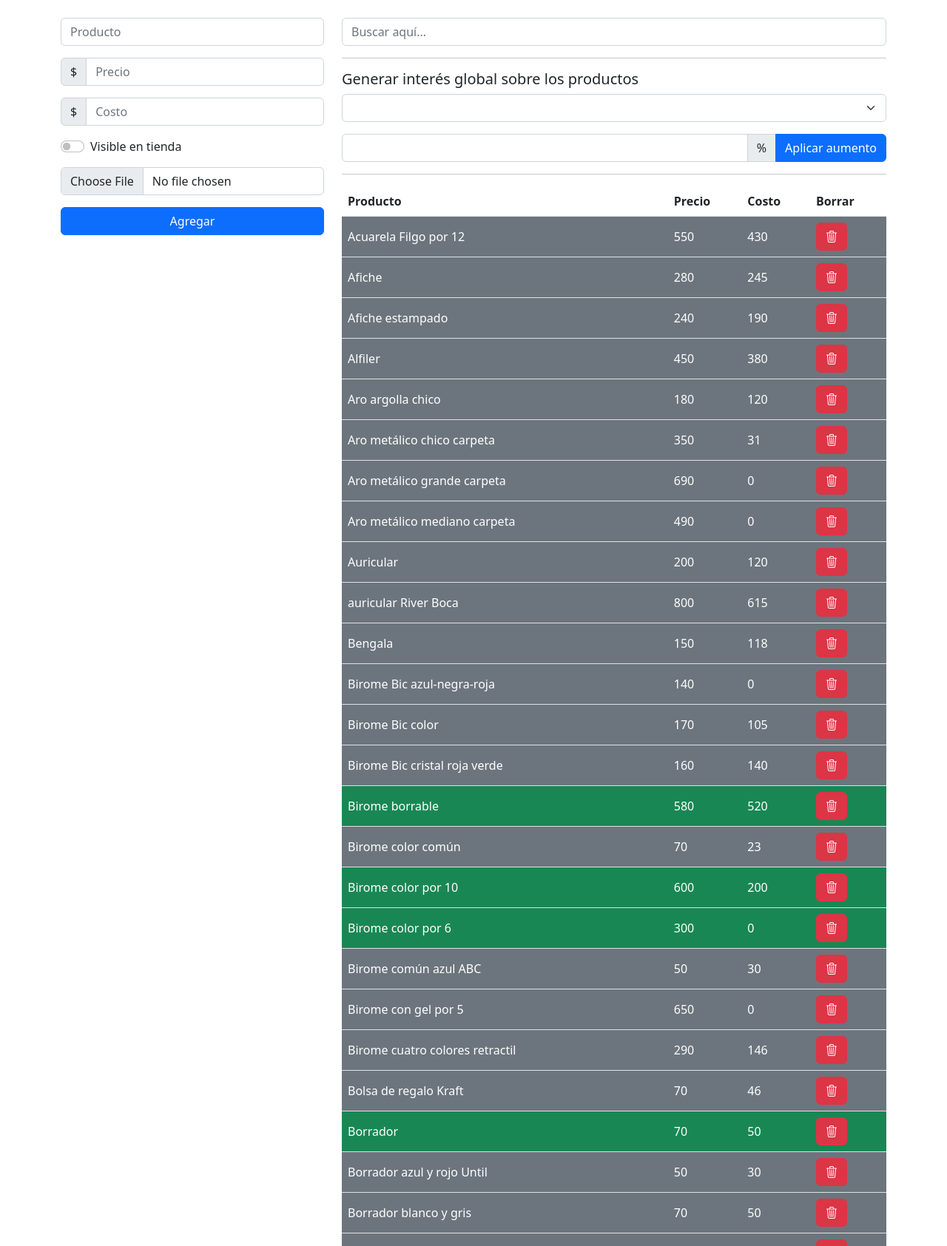
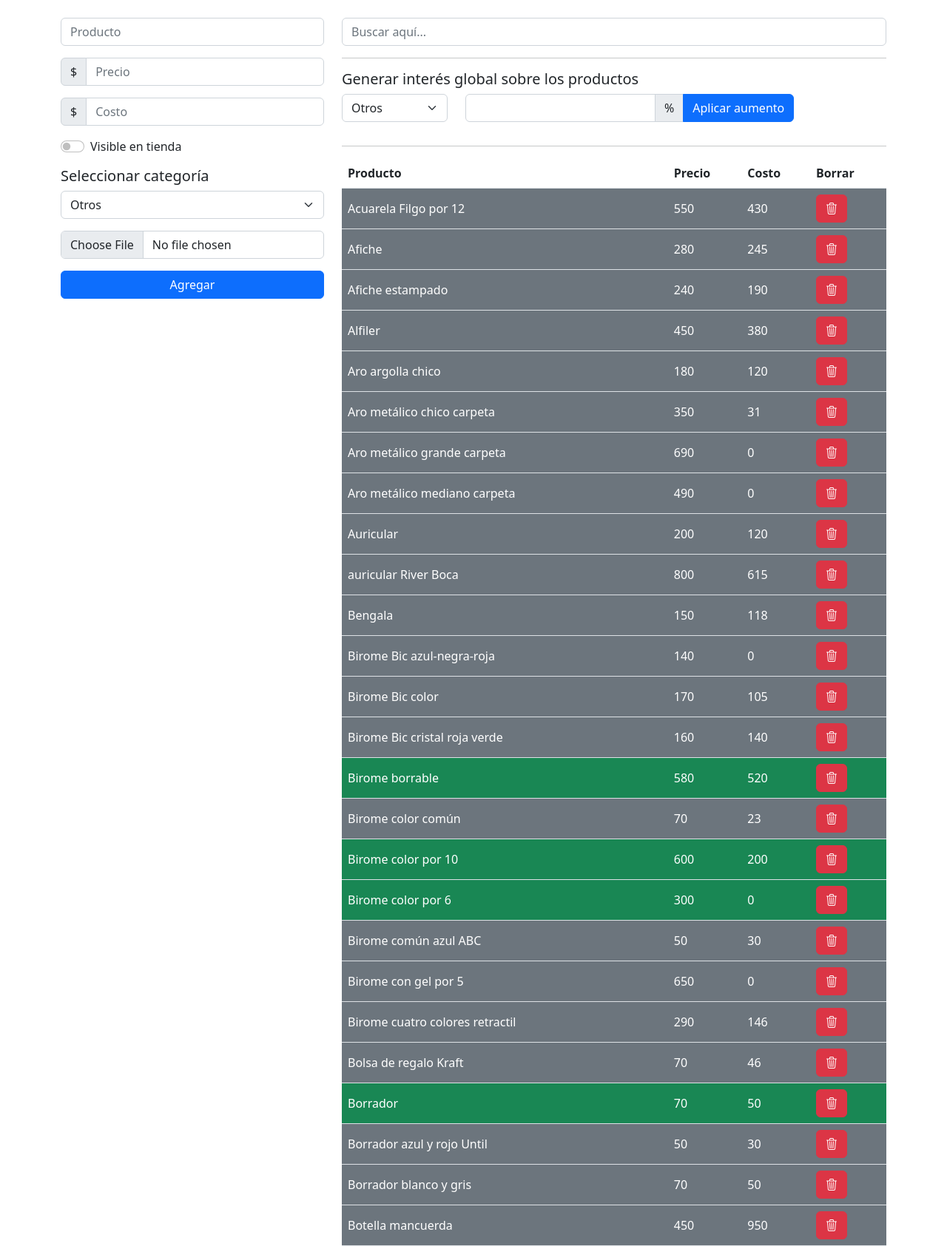
Before and after one commit to juanpabloruiz/frani, a PHP site: page /administracion/panel.php in a window 1280 px wide. Shown: the part 232-1917 px from the top of the page at 74% size. Run offline with PHP 8.4, Linux system fonts and the light colour scheme; a user stored in the database is signed in; data comes from the database, SQL or seed files in the repository; data that the repository does not hold is empty; some libraries are stand-ins or nearby versions.

Commit message:
Modificando categorías

```diff
--- a/administracion/panel.php
+++ b/administracion/panel.php
@@ -59,6 +59,13 @@ if (!isset($_SESSION['correo'])) {
                             <input class="form-check-input" type="checkbox" name="estado" role="switch" id="flexSwitchCheckDefault" <?php echo ($campo['estado'] == 'publico') ? 'checked' : ''; ?>>
                             <label class="form-check-label" for="flexSwitchCheckDefault">Visible en tienda</label>
                         </div>
+                        <h5>Seleccionar categoría</h5>
+                        <select name="categoria" class="form-select mb-3">
+                            <option value="<?php echo $campo['categoria']; ?>"><?php echo $campo['categoria']; ?></option>
+                            <option value="Otros">Otros</option>
+                            <option value="Librería">Librería</option>
+                            <option value="Sublimación">Sublimación</option>
+                        </select>
                         <div class="mb-3"><input type="file" name="foto" class="form-control"></div>
                         <div class="d-grid mb-3"><input type="submit" name="actualizar" value="Modificar" class="btn btn-primary"></div>
                     </form>
@@ -73,9 +80,12 @@ if (!isset($_SESSION['correo'])) {
                             <input class="form-check-input" type="checkbox" name="estado" role="switch" id="flexSwitchCheckDefault">
                             <label class="form-check-label" for="flexSwitchCheckDefault">Visible en tienda</label>
                         </div>
-
-
-
+                        <h5>Seleccionar categoría</h5>
+                        <select name="categoria" class="form-select mb-3">
+                            <option value="Otros">Otros</option>
+                            <option value="Librería">Librería</option>
+                            <option value="Sublimación">Sublimación</option>
+                        </select>
                         <div class="mb-3"><input type="file" name="foto" class="form-control"></div>
                         <div class="d-grid mb-3"><input type="submit" name="insertar" value="Agregar" class="btn btn-primary"></div>
                     </form>
@@ -91,42 +101,34 @@ if (!isset($_SESSION['correo'])) {
                         <form method="post">
                             <?php
                             if (isset($_POST['porcentual'])) {
+                                $categoria = $_POST['categoria'];
                                 $porcentaje = $_POST['porcentaje'];
                                 $porcentaje_entero = round($porcentaje);
-                                $cat_post = $_POST['cat'];
-                                $query = mysqli_query($conexion, "SELECT * FROM cat WHERE id = '$cat_post'");
-                                $assoc = mysqli_fetch_assoc($query);
-                                $cat = $assoc['id'];
-                                $sql = "UPDATE productos SET precio = ROUND(precio * (1 + ?/100)) WHERE cat = '$cat'";
-                                $stmt = $conexion->prepare($sql);
-                                $stmt->bind_param("i", $porcentaje_entero);
-                                if ($stmt->execute()) {
-                                    echo '  <div class="alert alert-success d-flex align-items-center" role="alert">
-                                    <span class="spinner-border me-2" role="status" aria-hidden="true"></span>
-                                    <strong>Actualizando...</strong>
-                                </div>';
-                                    echo '<script>
-                                    setTimeout(function(){
-                                        window.location="panel";
-                                    }, 3000);
-                                  </script>';
+                                $consulta = "UPDATE productos SET precio = ROUND(precio * (1 + ?/100)) WHERE categoria = '$categoria'";
+                                $sentencia = $conexion->prepare($consulta);
+                                $sentencia->bind_param("i", $porcentaje_entero);
+                                if ($sentencia->execute()) {
+                                    echo '<script>window.location="panel"</script>';
                                 } else {
-                                    echo '<div class="alert alert-danger">Error en la actualización: ' . $stmt->error . '</div>';
+                                    echo '<div class="alert alert-danger">Error en la actualización: ' . $sentencia->error . '</div>';
                                 }
                             }
                             ?>
-                            <select name="cat" class="form-select mb-3">
-                                <?php
-                                $query2 = mysqli_query($conexion, "SELECT * FROM cat ORDER BY name ASC");
-                                while ($field = mysqli_fetch_assoc($query2)) {
-                                    echo '<option value="' . $field['id'] . '">' . $field['name'] . '</option>';
-                                }
-                                ?>
-                            </select>
-                            <div class="input-group mb-3">
-                                <input type="number" name="porcentaje" class="form-control" aria-label="Amount (to the nearest dollar)">
-                                <span class="input-group-text">%</span>
-                                <input type="submit" name="porcentual" value="Aplicar aumento" class="btn btn-primary">
+                            <div class="row">
+                                <div class="col-md-auto">
+                                    <select name="categoria" class="form-select mb-3">
+                                        <option value="otros">Otros</option>
+                                        <option value="libreria">Librería</option>
+                                        <option value="sublimacion">Sublimación</option>
+                                    </select>
+                                </div>
+                                <div class="col-md-auto">
+                                    <div class="input-group mb-3">
+                                        <input type="number" name="porcentaje" class="form-control" aria-label="Amount (to the nearest dollar)">
+                                        <span class="input-group-text">%</span>
+                                        <input type="submit" name="porcentual" value="Aplicar aumento" class="btn btn-primary">
+                                    </div>
+                                </div>
                             </div>
                         </form>
                     </div>
```
